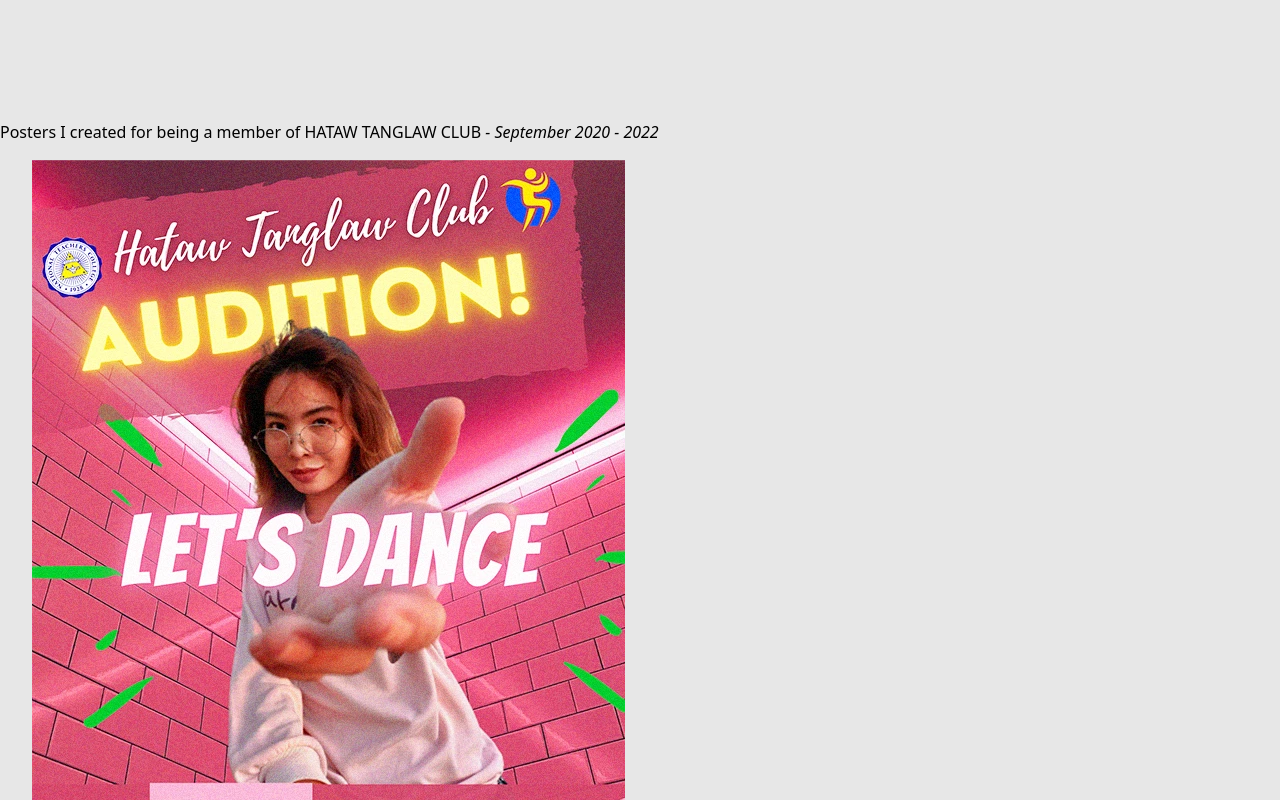
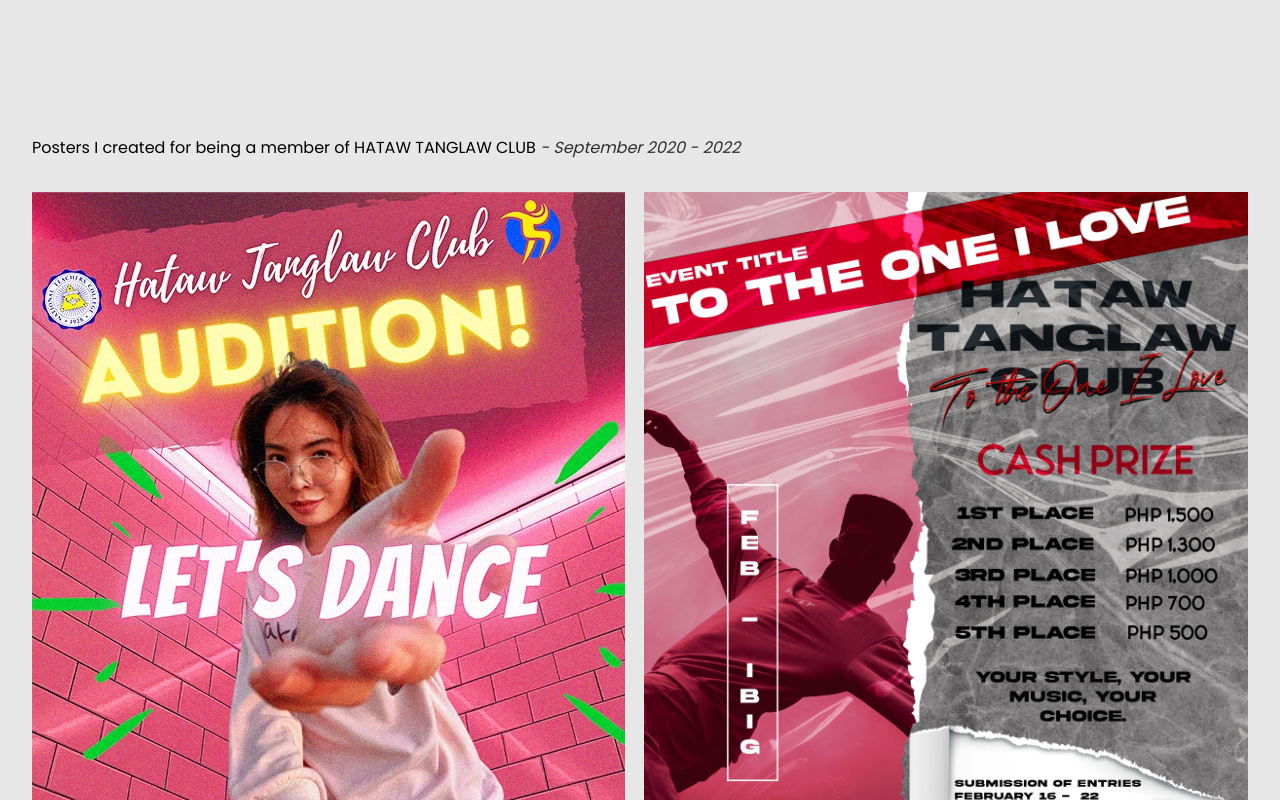
Before and after one commit to Developer-Membrano/Kenny-portfolio, a Next.js app: page /projects in a window 1280 px wide. Shown: the part 380-1180 px from the top of the page. Built offline with nearby package versions, Linux system fonts and the light colour scheme; a web font is replaced by a local one.

Commit message:
updating the project styles module

```diff
--- a/styles/Projects.module.scss
+++ b/styles/Projects.module.scss
@@ -1,3 +1,47 @@
+$breakpoints: (
+    "xs": 0,
+    "sm": 380px,
+    "md": 720px,
+    "lg": 960px,
+    "xl": 1200px,
+  );
+
+  @mixin xs {
+    @media (min-width: map-get($breakpoints, "xs")) {
+      @content;
+    }
+  }
+
+  @mixin sm {
+    @media (min-width: map-get($breakpoints, "sm")) {
+      @content;
+    }
+  }
+
+  @mixin md {
+    @media (min-width: map-get($breakpoints, "md")) {
+      @content;
+    }
+  }
+
+  @mixin lg {
+    @media (min-width: map-get($breakpoints, "lg")) {
+      @content;
+    }
+  }
+
+  @mixin xl {
+    @media (min-width: map-get($breakpoints, "xl")) {
+      @content;
+    }
+  }
+
+  @mixin breakpoint($bp: 0) {
+    @media (min-width: $bp) {
+      @content;
+    }
+  }
+
 .Heading{
     margin-top: 100px;
     padding: 1em 2em;
@@ -14,6 +58,34 @@
     font-weight: bold;
 }
 
+  .listOfProject{
+
+    font-family: 'Poppins';
+    @include xs {
+        .ProjectTitleContainer{
+            .ProjectTitle{
+                i{
+                    font-size: 1rem;
+                    opacity: 80%;
+                }
+            }
+        }
+    }
+
+
+    @include sm {
+        .ProjectTitleContainer{
+            padding: 1em 2em;
+            font-size: 1rem;
+            display: flex;
+            align-items: center;
+            .ProjectTitle{
+                i{
+                    font-size: 1rem;
+                    opacity: 80%;
+                }
+            }
+        }
         .parent {
             display: grid;
             grid-template-columns: 1fr;
@@ -22,16 +94,81 @@
             grid-row-gap: 4px;
             margin: 1em 2em;
 
-    // div{
-    //     background-color: aquamarine;
-    //     width: 100%;
-    //     height: 200px;
-    // }
-
             .div1 { grid-area: 1 / 1 / 2 / 2; }
             .div2 { grid-area: 2 / 1 / 3 / 2; }
             .div3 { grid-area: 3 / 1 / 4 / 2; }
             .div4 { grid-area: 4 / 1 / 5 / 1; }
             .div5 { grid-area: 5 / 1 / 6 / 2; }
 
+            .ntc{
+              display: none;
             }
+        }
+
+    }
+
+    @include md {
+        .ProjectTitleContainer{
+            width: 70%;
+        }
+        .parent {
+
+            display: grid;
+            grid-template-rows: repeat(2, 1fr);
+            grid-template-columns: repeat(2, 1fr);
+            gap: 8px;
+
+            .div1 {
+                grid-area: 1 / 1;
+            }
+            .div2 {
+                grid-area: 1 / 2;
+            }
+
+            .div3 {
+                grid-area: 2 / 1;
+            }
+            .div4 {
+                grid-area: 2 / 2;
+            }
+            .div5 { grid-area: 5 / 1 / 6 / 2; }
+        }
+
+
+    }
+    @include lg {
+
+    }
+
+    @include xl {
+
+    }
+
+    @include breakpoint(1400px) {
+      .parent {
+        display: grid;
+        grid-template-rows: repeat(2, 1fr);
+        grid-template-columns: repeat(4, 1fr);
+
+        .div1 {
+            grid-area: 1 / 1;
+        }
+        .div2 {
+            grid-area: 1 / 2;
+        }
+
+        .div3 {
+            grid-area: 1 / 3;
+            background-color: #2d2d2d;
+        }
+        .div4 {
+            grid-area: 1 / 4;
+            background-color: #a875d1;
+        }
+        .div5 {
+          grid-area: 2 / 1;
+        }
+
+        }
+    }
+  }
```
Lines whose indentation alone changed are shown as unchanged.
